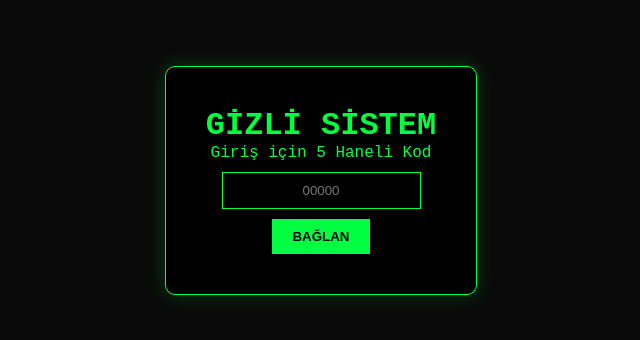
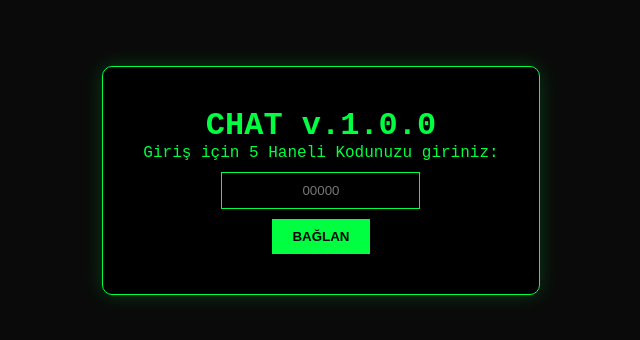
Before and after one commit to acarhasanyigit4185-dot/Chat-v.1.0.0, a website: page public/index.html in a window 1280 px wide. Shown: the part 220-560 px from the top of the page, without its empty margins (319-959 px from the left). Drawn offline with nearby package versions, Linux system fonts and the light colour scheme; no server answers.

Commit message:
Update index.html

```diff
--- a/public/index.html
+++ b/public/index.html
@@ -30,8 +30,8 @@
 
     <!-- Giriş Ekranı -->
     <div id="login-screen">
-        <h1>GİZLİ SİSTEM</h1>
-        <p>Giriş için 5 Haneli Kod</p>
+        <h1>CHAT v.1.0.0</h1>
+        <p>Giriş için 5 Haneli Kodunuzu giriniz: </p>
         <input type="text" id="roomCode" maxlength="5" placeholder="00000">
         <br>
         <button onclick="joinRoom()">BAĞLAN</button>
@@ -120,4 +120,5 @@
         });
     </script>
 </body>
+
 </html>
```
